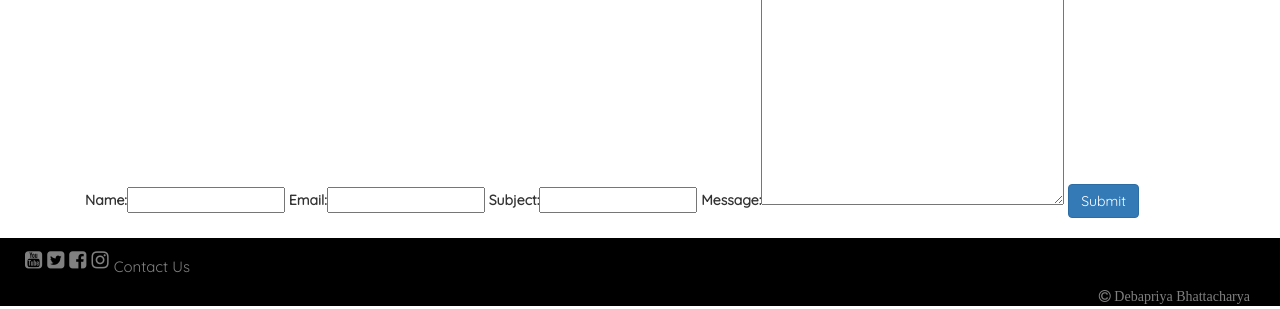
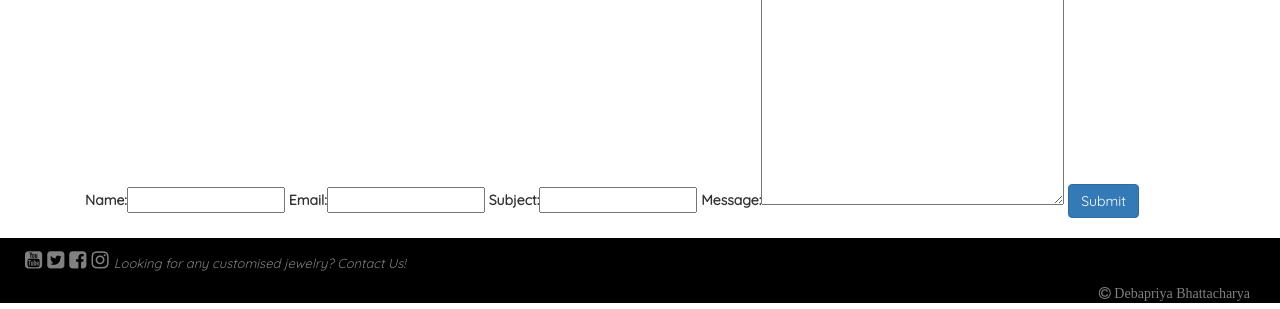
Before and after one commit to Code-Institute-Submissions/debapriya9b-onlineShop, a Django app: page /accounts/contact/ in a window 1280 px wide. Shown: the part 491-800 px from the top of the page. Run offline with Django 3.2, Linux system fonts and the light colour scheme; some libraries are stand-ins or nearby versions; some web fonts are replaced.

Commit message:
Settings.py modified to connect media folder with s3

```diff
--- a/accounts/views.py
+++ b/accounts/views.py
@@ -1,4 +1,4 @@
-from django.shortcuts import render, redirect, reverse
+from django.shortcuts import render, redirect, reverse, get_object_or_404
 from django.core.mail import send_mail
 from django.contrib import auth, messages
 from django.contrib.auth.decorators import login_required
--- a/ecommerce/settings.py
+++ b/ecommerce/settings.py
@@ -10,6 +10,7 @@ For the full list of settings and their values, see
 https://docs.djangoproject.com/en/1.11/ref/settings/
 """
 
+from django.core.mail import send_mail
 import os
 if os.path.exists('env.py'):
   import env
@@ -162,8 +163,9 @@ STATICFILES_DIRS = (
 MEDIAFILES_LOCATION = 'media'
 DEFAULT_FILE_STORAGE = 'custom_storages.MediaStorage'
 
+MEDIA_URL = "https://%s/%s/" % (AWS_S3_CUSTOM_DOMAIN, MEDIAFILES_LOCATION)
 MEDIA_ROOT = os.path.join(BASE_DIR, 'media')
-MEDIA_URL = '/media/'
+#MEDIA_URL = '/media/'
 
 STRIPE_PUBLISHABLE = os.getenv('STRIPE_PUBLISHABLE')
 STRIPE_SECRET = os.getenv('STRIPE_SECRET')
--- a/static/css/styles.css
+++ b/static/css/styles.css
@@ -284,8 +284,9 @@ footer a:hover {
 }
 
 #contactus {
-    margin-top: 10px;
-    font-size: 15px;
+    margin-top: 8px;
+    font-size: 13px;
+    font-style: italic;
 }
 .detail-padding {
     padding-top: 30px;
--- a/templates/base.html
+++ b/templates/base.html
@@ -136,7 +136,7 @@
                     <li class="breadcrumb-item"> <a rel="noopener" target="_blank" href="https://twitter.com/?lang=en-gb"><i class="fa fa-twitter-square hvr-grow" aria-label="twitter"></i></a></li>
                     <li class="breadcrumb-item"> <a rel="noopener" target="_blank" href="https://www.facebook.com/"><i class="fa fa-facebook-square hvr-grow" aria-label="facebook"></i></a></li>
                     <li class="breadcrumb-item"> <a rel="noopener" target="_blank" href="https://www.instagram.com/"><i class="fa fa-instagram hvr-grow" aria-label="instagram"></i></a></li>
-                    <li class="breadcrumb-item" id="contactus"> <a href="{% url 'contact' %}">Contact Us</a></li>
+                    <li class="breadcrumb-item" id="contactus"> <a href="{% url 'contact' %}">Looking for any customised jewelry? Contact Us!</a></li>
                 </ol>
             </div>
             <div class="col-6 copyright-footer">
```
